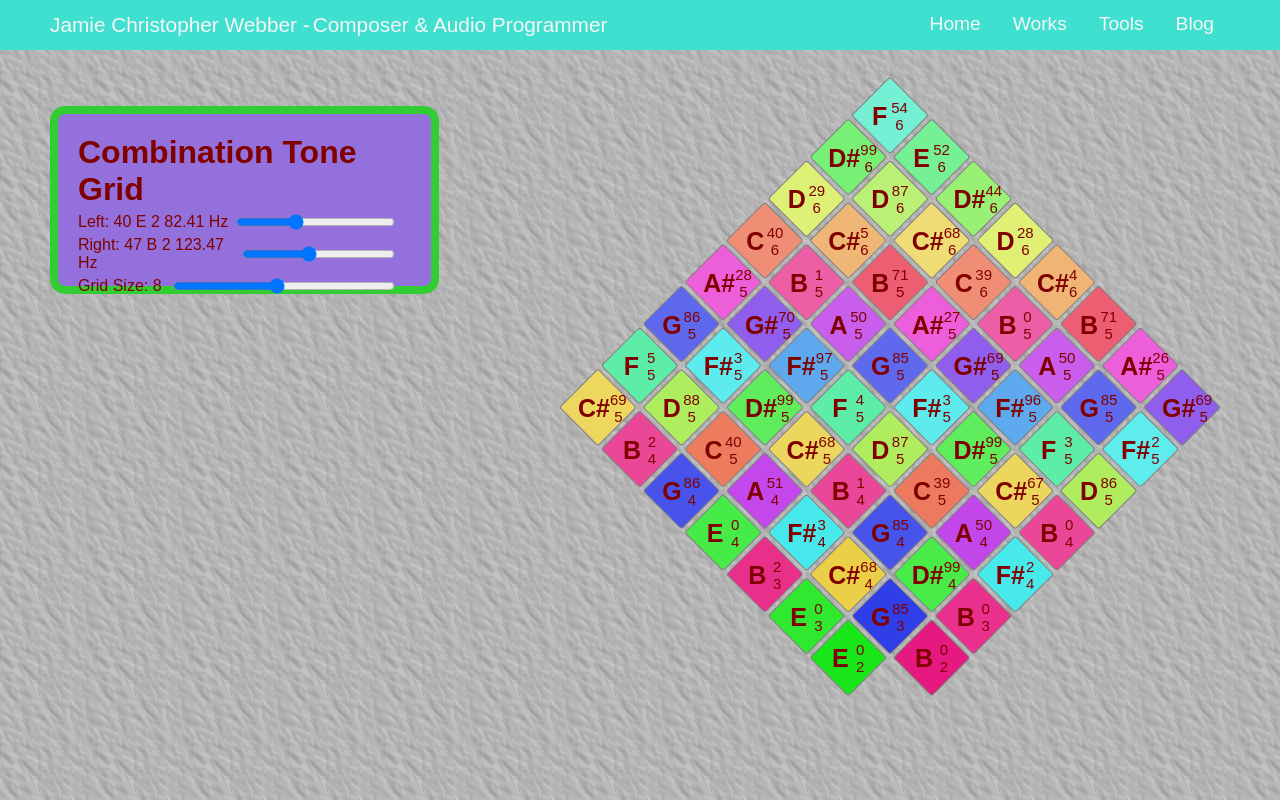
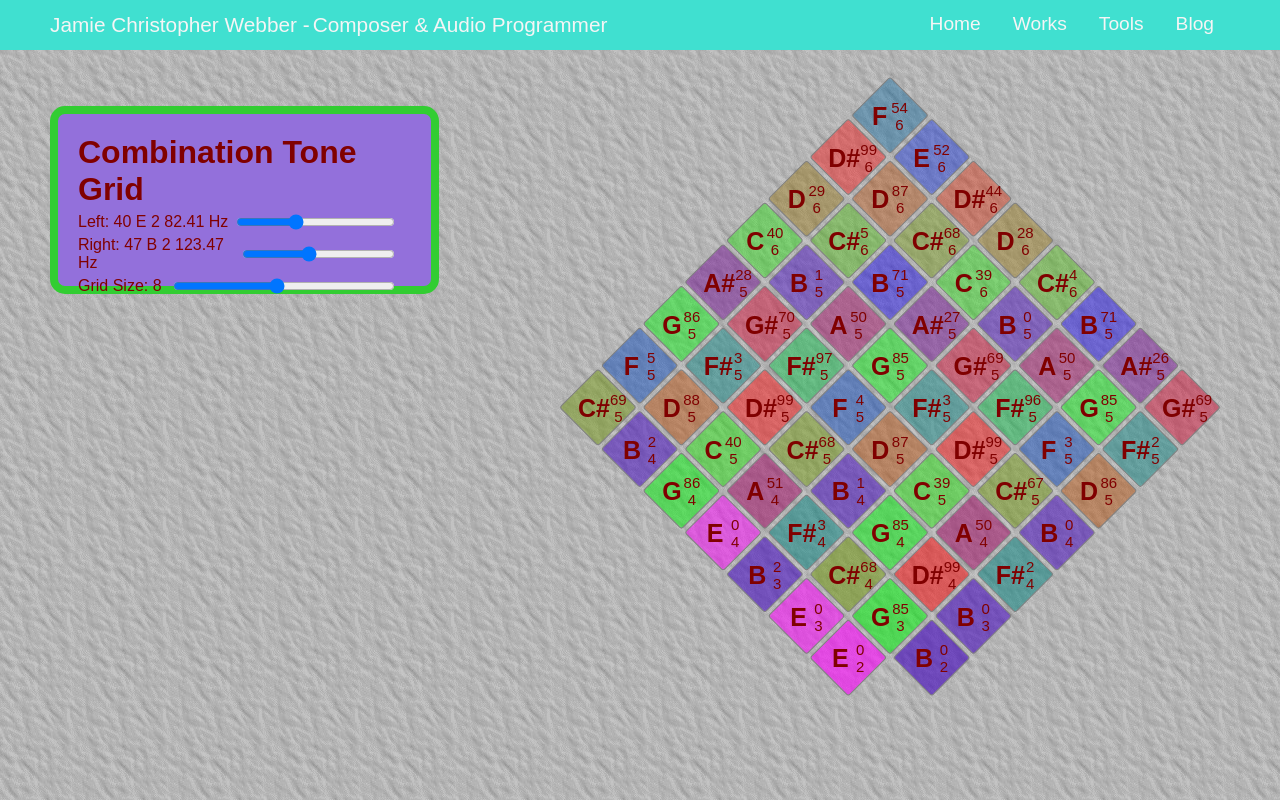
Before and after one commit to jamiecwebber/jcw-website-v2, a React (Create React App) app: page /tools/CTC in a window 1280 px wide. Built offline with nearby package versions, Linux system fonts and the light colour scheme.

Commit message:
changed colours from hsv to rgb, it's a bit better I guess

```diff
--- /dev/null
+++ b/src/globalFunctions.js
@@ -0,0 +1,29 @@
+// Some helper functions
+export const midiToNote = (midi) => {
+    let octave = Math.floor(midi/12) - 1;
+    let note = midi % 12;
+    let notes = ['C', 'C#', 'D', 'D#', 'E', 'F', 'F#', 'G', 'G#', 'A', 'A#', 'B'];
+    let noteName = notes[note];
+    return  { noteName, octave, note };
+}
+
+export const midiToFrequency = (midi) => {
+    return Math.pow(2,((midi-69)/12)) * 440;
+}
+
+export const frequencyToMidicents = (frequency) => {
+    // this calculation assumes A4 = 440Hz = 6900 MIDIcents
+    // https://newt.phys.unsw.edu.au/jw/notes.html
+    let midicents = Math.round(6900 + 1200 * Math.log(frequency/440) / Math.log(2));
+    return midicents;
+}
+
+export const splitMidicents = (midicents) => {
+    let cents = midicents % 100;
+    let midi = (midicents - cents) / 100 ;
+
+    return {
+        midi,
+        cents
+    };
+}
--- a/src/pages/Tools/CTC/CombinationToneMap.components.js
+++ b/src/pages/Tools/CTC/CombinationToneMap.components.js
@@ -1,37 +1,7 @@
-import { StyledCTGrid, GridColumn, ZeroGridNote, StyledGridNote, GridNoteMain, GridNoteName, GridNoteCentsAndOctave, StyledCTControls, Label, NoteSlider, GridSizeSlider } from './CombinationToneMap.elements'
+import { StyledCTGrid, GridColumn, ZeroGridNote, StyledGridNote, GridNoteMain, GridNoteName, GridNoteCentsAndOctave, StyledCTControls, Label, NoteSlider, GridSizeSlider } from './CombinationToneMap.styles'
 import { useEffect, useRef } from 'react';
+import { midiToFrequency, midiToNote, frequencyToMidicents, splitMidicents} from '../../../globalFunctions'
 
-
-// Some helper functions
-const midiToNote = (midi) => {
-    let octave = Math.floor(midi/12) - 1;
-
-    let note = midi % 12;
-    let notes = ['C', 'C#', 'D', 'D#', 'E', 'F', 'F#', 'G', 'G#', 'A', 'A#', 'B'];
-    let noteName = notes[note];
-    return  { noteName, octave, note };
-}
-
-let midiToFrequency = (midi) => {
-    return Math.pow(2,((midi-69)/12)) * 440;
-}
-
-let frequencyToMidicents = (frequency) => {
-    // this calculation assumes A4 = 440Hz = 6900 MIDIcents
-    // https://newt.phys.unsw.edu.au/jw/notes.html
-    let midicents = Math.round(6900 + 1200 * Math.log(frequency/440) / Math.log(2));
-    return midicents;
-}
-
-let calculateNote = (midicents) => {
-    let cents = midicents % 100;
-    let midi = (midicents - cents) / 100 ;
-
-    return {
-        midi,
-        cents
-    };
-}
 
 // components
 
@@ -80,11 +50,25 @@ const GridNote = ({leftMIDI, rightMIDI, gridSize, left, right}) => {
     // calculate frequency, note, cents, and octave
     let frequency = (left * midiToFrequency(leftMIDI) + right * midiToFrequency(rightMIDI));
     let midicents = frequencyToMidicents(frequency)
-    let { midi, cents } = calculateNote(midicents);
+    let { midi, cents } = splitMidicents(midicents);
     let { noteName, octave, note } = midiToNote(midi);
 
+    // calcultate RGBA value for note (this is here rather than in styles for efficiency)
+    // RGBA max is (255, 255, 255, 1)
+    let max = 255;
+    let hue = ((note * 100) + cents)/400; // gives value between 0 and 3 to 3 decimal points
+    // 0 and 3 should be max red, 1 max green, 2 max blue. If they all ramp up and down over 0.33, that makes:
+    let calculateColour = ( intensity ) => {
+        intensity = intensity > 2 ? Math.abs( ( 3 - intensity ) ) : Math.abs(intensity); // shifts the red values between 2 and 3 to 1 and 0.
+        return ( intensity > 1 ) ? ( 0 ) : ( intensity * max );
+    }
+    // transparency is calculated on the styled components side based on octave
+    let colour = "rgba(" + calculateColour(hue) + ", " + calculateColour(hue - 1) + ", " + calculateColour(hue - 2) + ", ";
+
+    // "hsl(" + ((noteWithCents/1200 * 360)) + ", 80%, " + ((octave * 5 ) + 40) + "%)"
+
     return (
-        <StyledGridNote gridSize={gridSize} noteWithCents={(note * 100) + cents} octave={octave}>
+        <StyledGridNote gridSize={gridSize} colour={colour} octave={octave}>
             <GridNoteInfo  octave={octave} noteName={noteName} cents={cents} gridSize={gridSize}/>
         </StyledGridNote>
     )
--- a/src/pages/Tools/CTC/CombinationToneMap.js
+++ b/src/pages/Tools/CTC/CombinationToneMap.js
@@ -1,5 +1,5 @@
 import { useState, useEffect, useRef } from 'react'
-import { CTContainer } from './CombinationToneMap.elements'
+import { CTContainer } from './CombinationToneMap.styles'
 import { CTGrid, CTControls } from './CombinationToneMap.components'
 
 
--- a/src/pages/Tools/CTC/CombinationToneMap.elements.js
+++ b/src/pages/Tools/CTC/CombinationToneMap.styles.js
@@ -17,8 +17,6 @@ export const CTContainer = styled(Container)`
         flex-direction: column;
     }
 `
-
-
 
 export const StyledCTControls = styled.div`
     width: 33%;
@@ -80,7 +78,7 @@ export const StyledGridNote = styled.div`
     display: flex;
     justify-content: center;
     align-items: center;
-    background-color: ${({ noteWithCents, octave }) => ("hsl(" + ((noteWithCents/1200 * 360)) + ", 80%, " + ((octave * 5 ) + 40) + "%)") };
+    background-color: ${({ colour, octave }) => (colour + (1 - ((octave * 0.05 ) + 0.30))) + ")"};
     rotate: -180deg;
     width: ${({gridSize}) => ((55/gridSize) + "vh")};
     height: ${({gridSize}) => ((55/gridSize) + "vh")};
@@ -95,7 +93,7 @@ export const StyledGridNote = styled.div`
     } */
 
     &:hover {
-        background-color: ${({ noteWithCents, octave }) => ("hsl(" + ((noteWithCents/1200 * 360)) + ", 90%, " + ((octave * 5 ) + 60) + "%)") };
+        background-color: ${({ colour, octave }) => (colour + (1 - ((octave * 0.05 ) + 0.40))) + ")"};;
         transition: all 0.3s ease;
 
     }
```
Also changed, not shown: old/CombinationToneCalculator.js (renamed from src/pages/Tools/CTC/CombinationToneCalculator.js).
